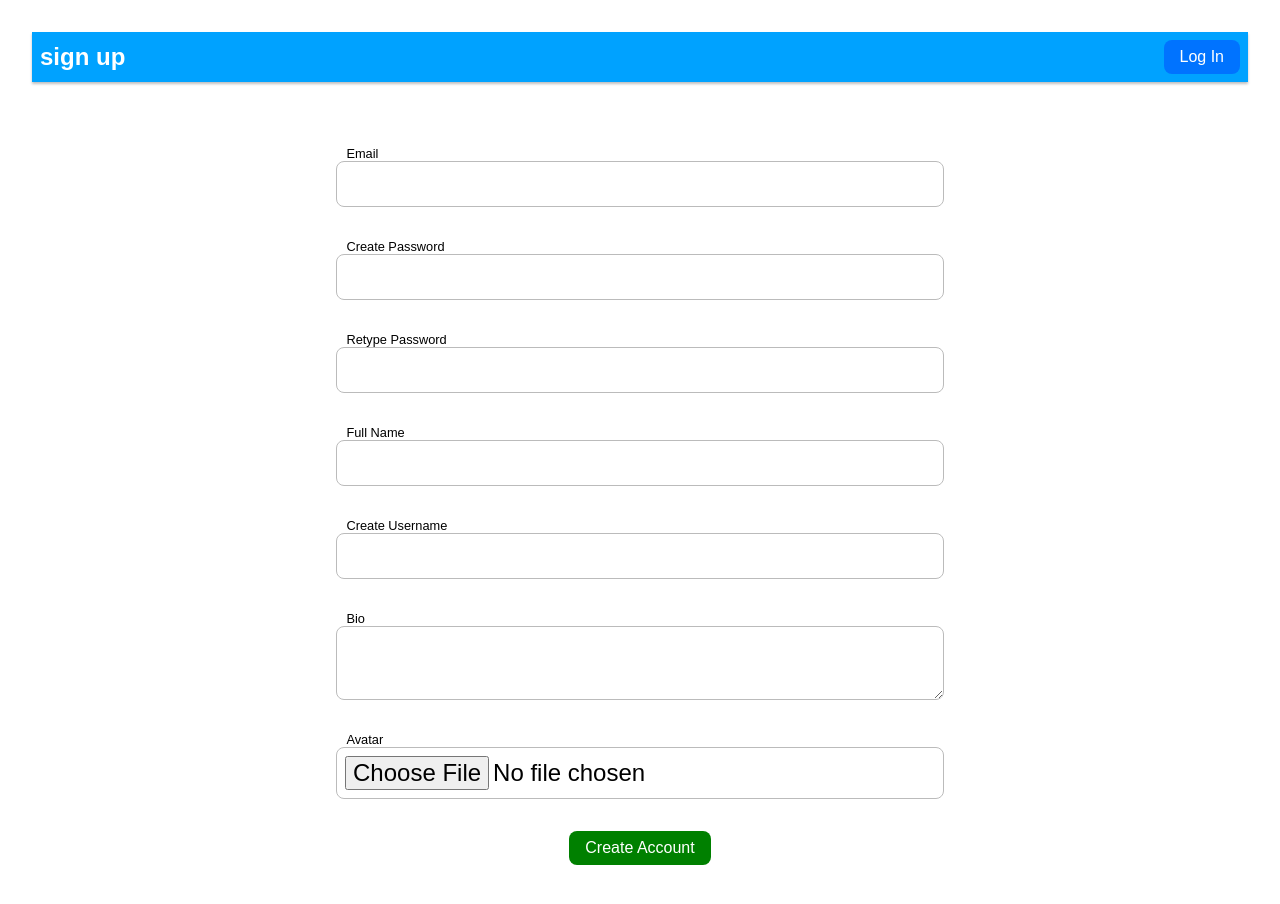
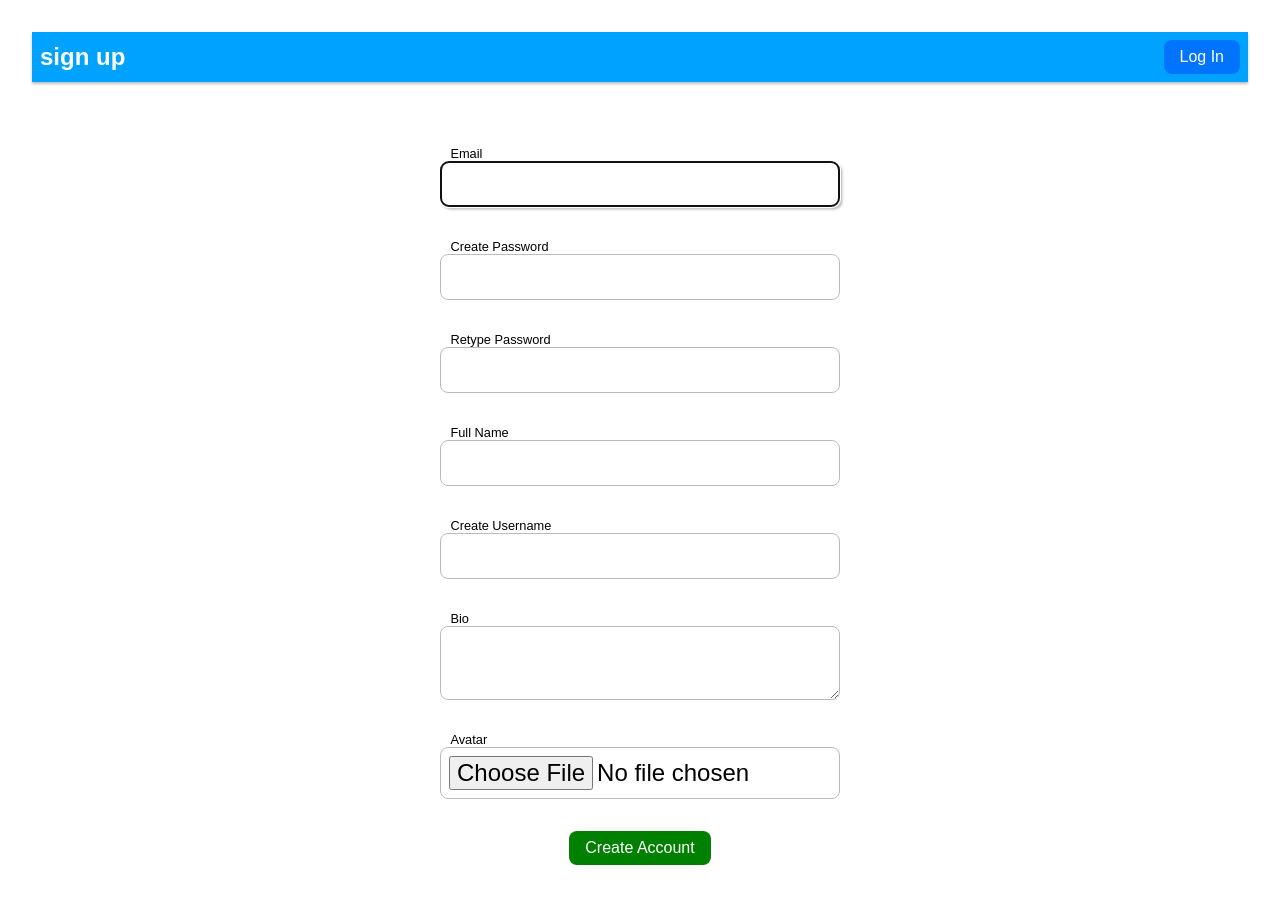
Before and after one commit to meuzishun/social-media-app, a React (Create React App) app: page /login in a window 1280 px wide. Both pictures are taken after a click on the button "sign up". Shown: the top 904 px of the page. Built offline with nearby package versions, Linux system fonts and the light colour scheme.

Commit message:
Resize signup form and focus top input on render

```diff
--- a/src/pages/authentication/signup/Signup.css
+++ b/src/pages/authentication/signup/Signup.css
@@ -29,8 +29,8 @@
 }
 
 .signupForm {
-  width: 50%;
-  min-width: 300px;
+  width: 100%;
+  max-width: 400px;
   margin: 0 auto;
   margin-top: 3rem;
   display: flex;
--- a/src/pages/authentication/signup/Signup.js
+++ b/src/pages/authentication/signup/Signup.js
@@ -141,6 +141,10 @@ function Signup() {
     navigate('/login');
   };
 
+  useEffect(() => {
+    signupForm.current.email.focus();
+  }, []);
+
   return (
     <div className='signupPage'>
       <header>
```
